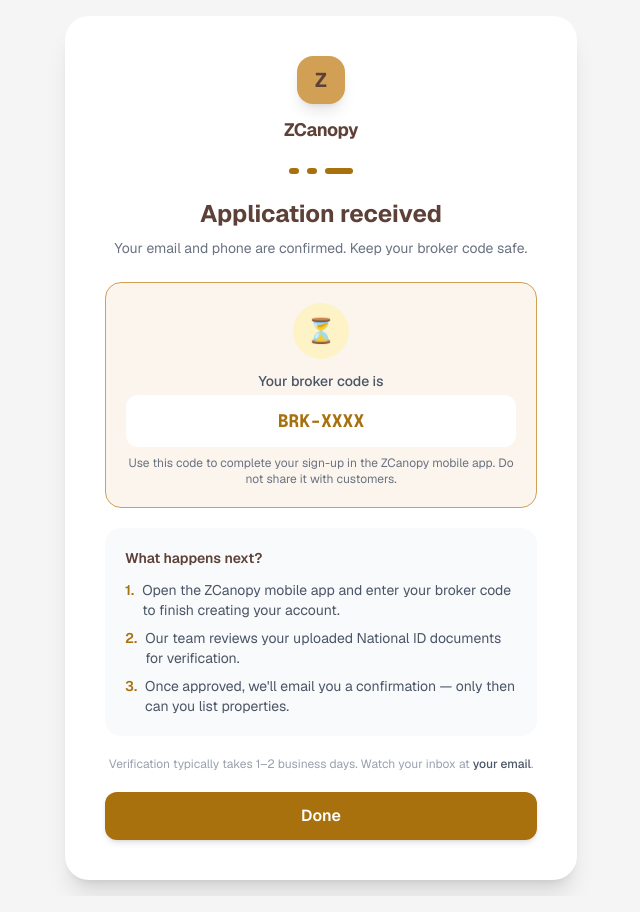
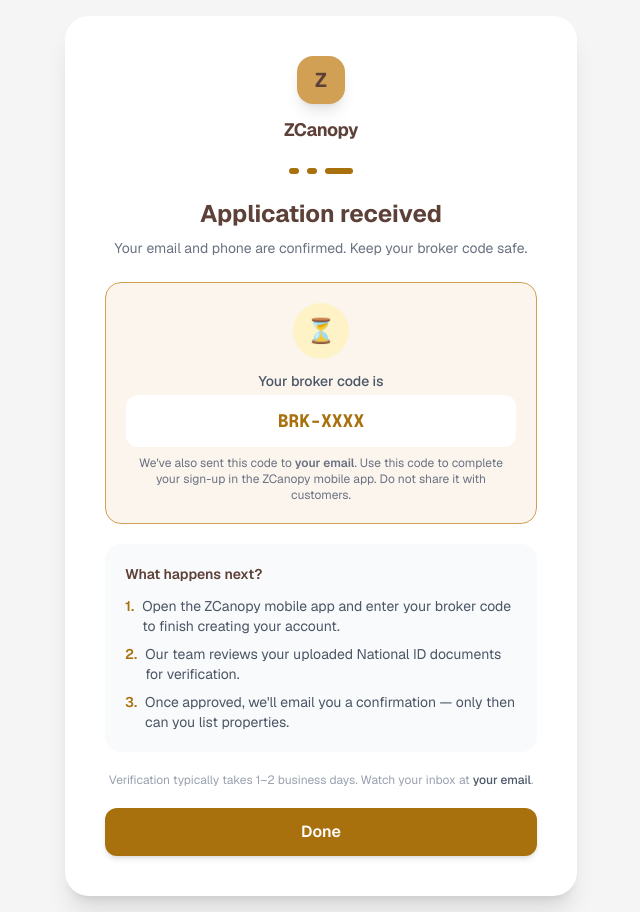
Before and after one commit to 126jgvvb/zcanopy-dashboard, a Next.js app: page /brokers/welcome in a window 1280 px wide. Shown: the whole page, without its empty margins (319-959 px from the left). Built offline with nearby package versions, Linux system fonts and the light colour scheme; no server answers.

Commit message:
added a broker message that tells him to check his email for the broker code

```diff
--- a/app/brokers/welcome/page.tsx
+++ b/app/brokers/welcome/page.tsx
@@ -27,7 +27,7 @@
             {code || "BRK-XXXX"}
           </p>
           <p className="mt-2 text-xs text-gray-500">
-            Use this code to complete your sign-up in the ZCanopy mobile app. Do not share it with customers.
+            We&apos;ve also sent this code to <span className="font-semibold">{email || "your email"}</span>. Use this code to complete your sign-up in the ZCanopy mobile app. Do not share it with customers.
           </p>
         </div>
 
```
